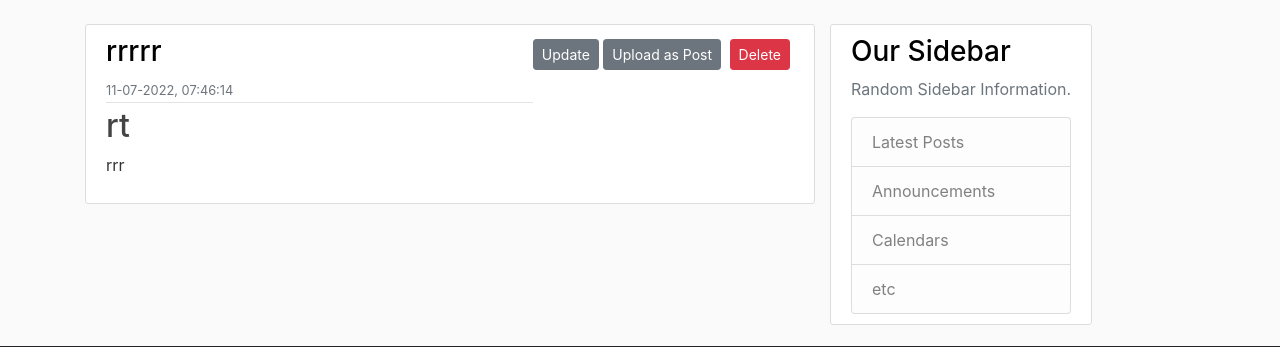
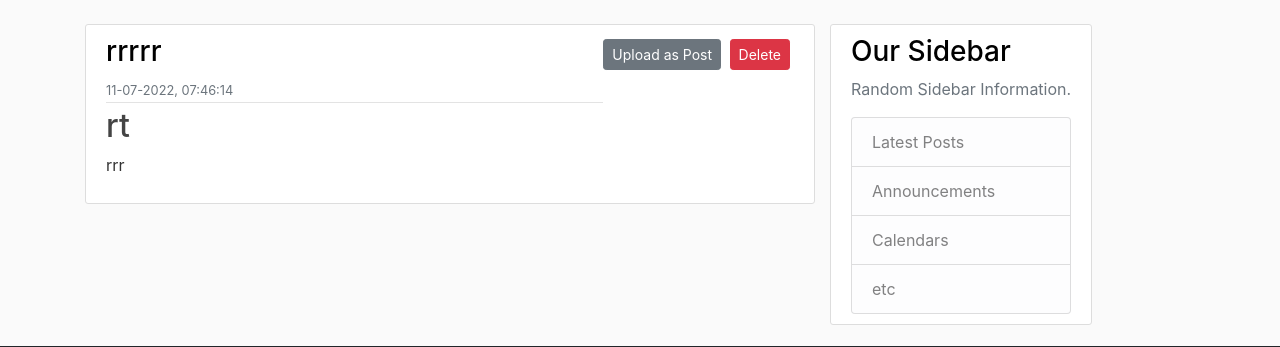
Before and after one commit to Shashank-Karna/CGAP-Beyond-Victims, a Flask app: page /submission/1 in a window 1280 px wide. Shown: the part 56-403 px from the top of the page. Run offline with Flask 2, Linux system fonts and the light colour scheme; a user stored in the database is signed in; data comes from the database, SQL or seed files in the repository; both versions use the stored data as it was after the commit; some libraries are stand-ins or nearby versions.

Commit message:
Upload as post

```diff
--- a/cgap/templates/submission.html
+++ b/cgap/templates/submission.html
@@ -1,16 +1,12 @@
-{% extends "layout.html" %}
-
-{% block content %}
+{% extends "layout.html" %} {% block content %}
 
 <article class="media content-section">
-
   <div class="media-body">
     <div class="article-metadata">
       <h3 class="mr-2">{{ submission.author }}</h3>
-            <small class="text-muted">{{ submission.date_posted.strftime('%d-%m-%Y, %H:%M:%S') }}</small>
-
-
-
+      <small class="text-muted"
+        >{{ submission.date_posted.strftime('%d-%m-%Y, %H:%M:%S') }}</small
+      >
     </div>
     <h2 class="article-title">{{ submission.title }}</h2>
     <!--  -->
@@ -18,28 +14,56 @@
   </div>
 
   <div>
-        <a class="btn btn-secondary btn-sm mt-1 mb-1" href="{{ url_for('edit_submission', submission_id=submission.id) }}">Update</a>
-        <a class="btn btn-secondary btn-sm mt-1 mb-1" href="{{ url_for('upload_as_post', submission_id=submission.id) }}">Upload as Post</a>
-        <button type="button" class="btn btn-danger btn-sm m-1" data-toggle="modal" data-target="#deleteModal">Delete</button>
+    <!-- <a class="btn btn-secondary btn-sm mt-1 mb-1" href="{{ url_for('edit_submission', submission_id=submission.id) }}">Update</a> -->
+    <a
+      class="btn btn-secondary btn-sm mt-1 mb-1"
+      href="{{ url_for('upload_as_post', submission_id=submission.id) }}"
+      >Upload as Post</a
+    >
+    <button
+      type="button"
+      class="btn btn-danger btn-sm m-1"
+      data-toggle="modal"
+      data-target="#deleteModal"
+    >
+      Delete
+    </button>
   </div>
-
 </article>
 
-
 <!-- Modal -->
-<div class="modal fade" id="deleteModal" tabindex="-1" role="dialog" aria-labelledby="deleteModalLabel" aria-hidden="true">
+<div
+  class="modal fade"
+  id="deleteModal"
+  tabindex="-1"
+  role="dialog"
+  aria-labelledby="deleteModalLabel"
+  aria-hidden="true"
+>
   <div class="modal-dialog" role="document">
     <div class="modal-content">
       <div class="modal-header">
-        <h5 class="modal-title" id="deleteModalLabel">Are you sure you want to DELETE this post?</h5>
-        <button type="button" class="close" data-dismiss="modal" aria-label="Close">
+        <h5 class="modal-title" id="deleteModalLabel">
+          Are you sure you want to DELETE this post?
+        </h5>
+        <button
+          type="button"
+          class="close"
+          data-dismiss="modal"
+          aria-label="Close"
+        >
           <span aria-hidden="true">&times;</span>
         </button>
       </div>
       <div class="modal-footer">
-        <button type="button" class="btn btn-secondary" data-dismiss="modal">Close</button>
-        <form action="{{ url_for('delete_submission', submission_id=submission.id) }}" method="POST">
-          <input class="btn btn-danger" type="submit" value="Delete">
+        <button type="button" class="btn btn-secondary" data-dismiss="modal">
+          Close
+        </button>
+        <form
+          action="{{ url_for('delete_submission', submission_id=submission.id) }}"
+          method="POST"
+        >
+          <input class="btn btn-danger" type="submit" value="Delete" />
         </form>
       </div>
     </div>
```
Also changed, not shown: cgap/site.db. Lines whose indentation alone changed are shown as unchanged.
